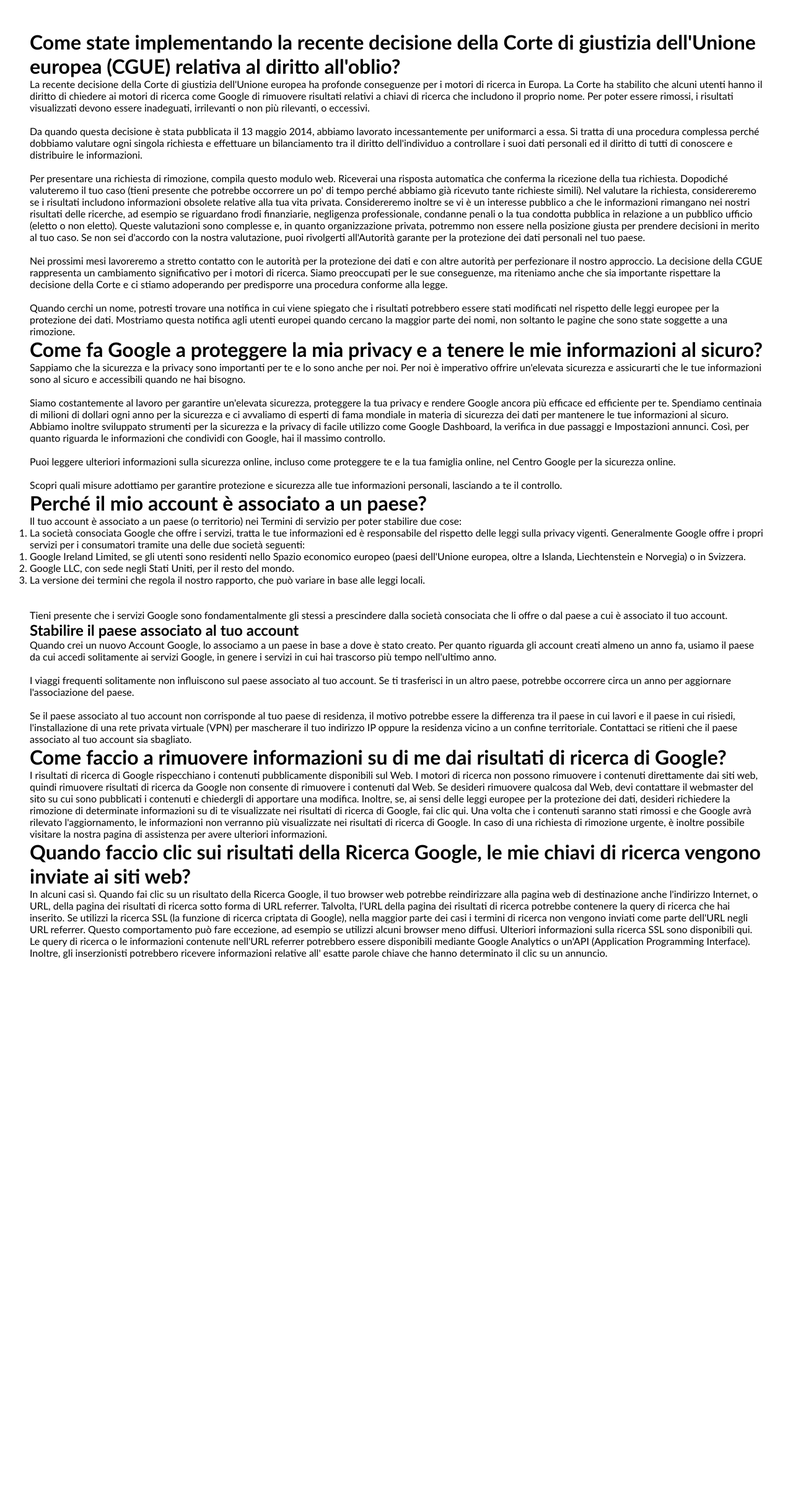
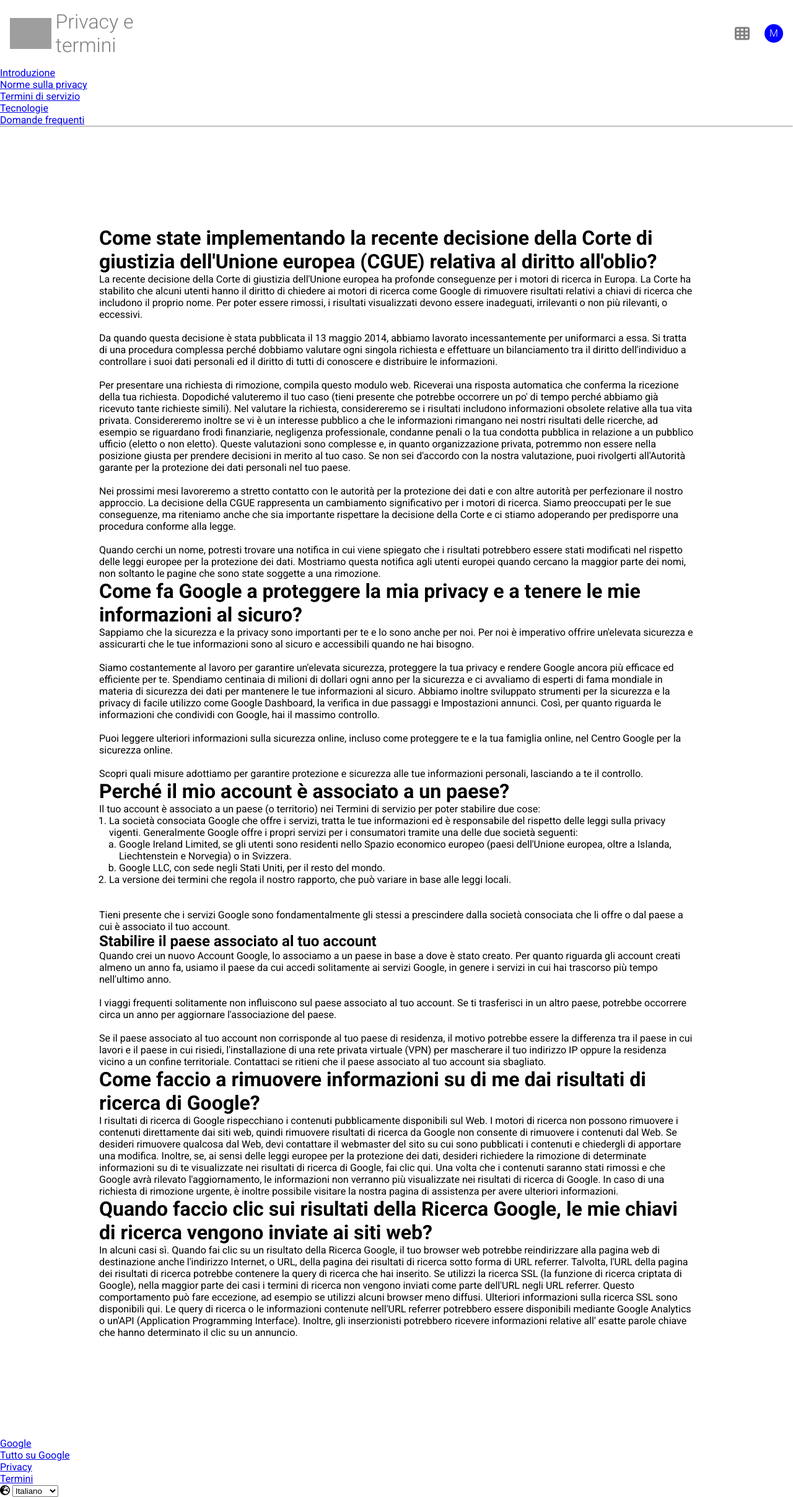
Before and after one commit to otuoio/php-google-faq, a PHP site: page / in a window 1280 px wide. Shown: the whole page at 62% size. Before the commit the page ends 1547 px from the top, so only its background shows below. Run offline with PHP 8.4, Linux system fonts and the light colour scheme; grey boxes are pictures that could not be loaded.

Commit message:
add header user style

```diff
--- a/index.php
+++ b/index.php
@@ -42,10 +42,21 @@ Ci sono diverse domande con relative risposte. Gestire il “Database” e la vi
         [
             'question' => 'Perché il mio account è associato a un paese?',
             'answer' => 'Il tuo account è associato a un paese (o territorio) nei Termini di servizio per poter stabilire due cose:
-                <ol><li>La società consociata Google che offre i servizi, tratta le tue informazioni ed è responsabile del rispetto delle leggi sulla privacy vigenti. Generalmente Google offre i propri servizi per i consumatori tramite una delle due società seguenti:
-                    <ol><li>Google Ireland Limited, se gli utenti sono residenti nello Spazio economico europeo (paesi dell\'Unione europea, oltre a Islanda, Liechtenstein e Norvegia) o in Svizzera.</li>
-                    <li>Google LLC, con sede negli Stati Uniti, per il resto del mondo.</li></li>
-                <li>La versione dei termini che regola il nostro rapporto, che può variare in base alle leggi locali.</li></ol>
+            <ol style="list-style: decimal; padding-left: 1em;">
+                <li>
+                    La società consociata Google che offre i servizi, tratta le tue informazioni ed è responsabile del rispetto delle leggi sulla privacy vigenti. Generalmente Google offre i propri servizi per i consumatori tramite una delle due società seguenti:
+                    <ol style="list-style: lower-alpha; padding-left: 1em;">
+                        <li>
+                            Google Ireland Limited, se gli utenti sono residenti nello Spazio economico europeo (paesi dell\'Unione europea, oltre a Islanda, Liechtenstein e Norvegia) o in Svizzera.
+                        </li>
+                        <li>
+                            Google LLC, con sede negli Stati Uniti, per il resto del mondo.
+                        </li>
+                    </ol>
+                <li>
+                    La versione dei termini che regola il nostro rapporto, che può variare in base alle leggi locali.
+                </li>
+            </ol>
             <br><br>
             Tieni presente che i servizi Google sono fondamentalmente gli stessi a prescindere dalla società consociata che li offre o dal paese a cui è associato il tuo account.',
             'sections' => [
@@ -90,12 +101,43 @@ Ci sono diverse domande con relative risposte. Gestire il “Database” e la vi
     <meta charset="UTF-8">
     <meta http-equiv="X-UA-Compatible" content="IE=edge">
     <meta name="viewport" content="width=device-width, initial-scale=1.0">
+    <!-- google font -->
+     <link rel="preconnect" href="https://fonts.googleapis.com">
+    <link rel="preconnect" href="https://fonts.gstatic.com" crossorigin>
+    <link href="https://fonts.googleapis.com/css2?family=Roboto:wght@300;400;700&display=swap" rel="stylesheet">
+
+    <!-- style -->
     <link rel="stylesheet" href="style.css">
+
+    <!-- fontawesome -->
+    <link rel="stylesheet" href="https://cdnjs.cloudflare.com/ajax/libs/font-awesome/6.0.0-beta3/css/all.min.css" integrity="sha512-Fo3rlrZj/k7ujTnHg4CGR2D7kSs0v4LLanw2qksYuRlEzO+tcaEPQogQ0KaoGN26/zrn20ImR1DfuLWnOo7aBA==" crossorigin="anonymous" referrerpolicy="no-referrer" />
+
     <title>Google FAQ</title>
 </head>
 <body>
     <!-- header -->
-    <header></header>
+    <header>
+        <div class="user">
+            <div class="logo-section">
+                <img src="https://upload.wikimedia.org/wikipedia/commons/thumb/2/2f/Google_2015_logo.svg/1024px-Google_2015_logo.svg.png" alt="">
+                <span>Privacy e termini</span>
+            </div>
+            <div class="user-section">
+                <i class="fas fa-th"></i>
+                <span>M</span>
+            </div>
+        </div>
+        <nav class="nav-menu">
+            <ul class="menu-inline">
+                <li><a href="#">Introduzione</a></li>
+                <li><a href="#">Norme sulla privacy</a></li>
+                <li><a href="#">Termini di servizio</a></li>
+                <li><a href="#">Tecnologie</a></li>
+                <li class="active"><a href="#">Domande frequenti</a></li>
+            </ul>
+        </nav>
+        <hr>
+    </header>
     <!-- /header -->
 
     <!-- main -->
@@ -125,7 +167,27 @@ Ci sono diverse domande con relative risposte. Gestire il “Database” e la vi
     <!-- /main -->
 
     <!-- footer -->
-    <footer></footer>
+    <footer>
+        <div class="footer-menu">
+            <nav class="nav-foot">
+                <ul class="menu-inline">
+                    <li><a href="#">Google</a></li>
+                    <li><a href="#">Tutto su Google</a></li>
+                    <li><a href="#">Privacy</a></li>
+                    <li><a href="#">Termini</a></li>
+                </ul>
+            </nav>
+            <div class="language">
+                <i class="fas fa-globe-europe"></i>
+                <select name="lang" id="lang">
+                    <option value="ita" selected="selected">Italiano</option>
+                    <option value="eng">English</option>
+                    <option value="esp">Espanol</option>
+                    <option value="fra">Francois</option>
+                </select>
+            </div>
+        </div>
+    </footer>
     <!-- /footer -->
 </body>
 </html>
--- a/style.css
+++ b/style.css
@@ -6,9 +6,65 @@
 
 html {
     font-size: 100%;
-    font-family: 'Gill Sans', 'Gill Sans MT', Calibri, 'Trebuchet MS', sans-serif;
+    font-family: 'Roboto', sans-serif;
 }
 
+/* HEADER */
+.user {
+    display: flex;
+    justify-content: space-between;
+    align-items: center;
+}
+.user .logo-section,
+.user .user-section {
+    width: 20%;
+    display: flex;
+    padding: 1em;
+}
+
+.user .logo-section {
+    justify-content: flex-start;
+    align-items: center;
+}
+.user .logo-section img {
+    display: inline-block;
+    width: 30%;
+}
+.user .logo-section span {
+    display: inline-block;
+    font-size: 2em;
+    font-weight: 300;
+    color: gray;
+    margin-left: .2em;
+}
+
+.user .user-section {
+    justify-content: flex-end;
+    align-items: center;
+}
+.user .user-section i {
+    display: inline-block;
+    font-size: 1.5em;
+    color: gray;
+    margin-right: 1em;
+}
+.user .user-section span {
+    display: inline-block;
+    width: 30px;
+    height: 30px;
+    line-height: 30px;
+    text-align: center;
+    border-radius: 50%;
+    background-color: blue;
+    color: white;
+    font-size: 1em;
+    font-weight: 300;
+}
+
+
+
+
+/* MAIN */
 .faqs {
-    padding: 3em;
+    padding: 10em;
 }
```
